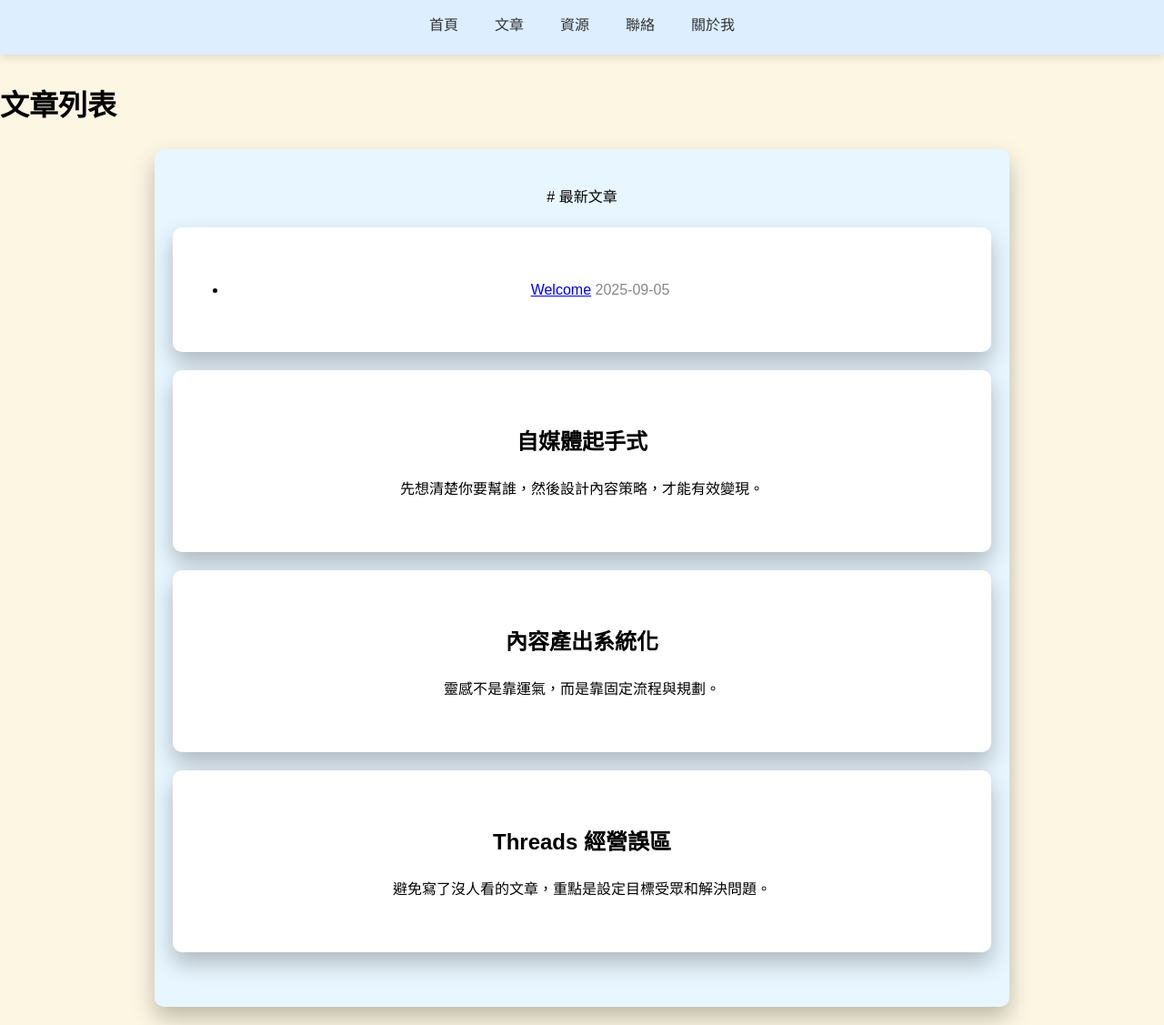
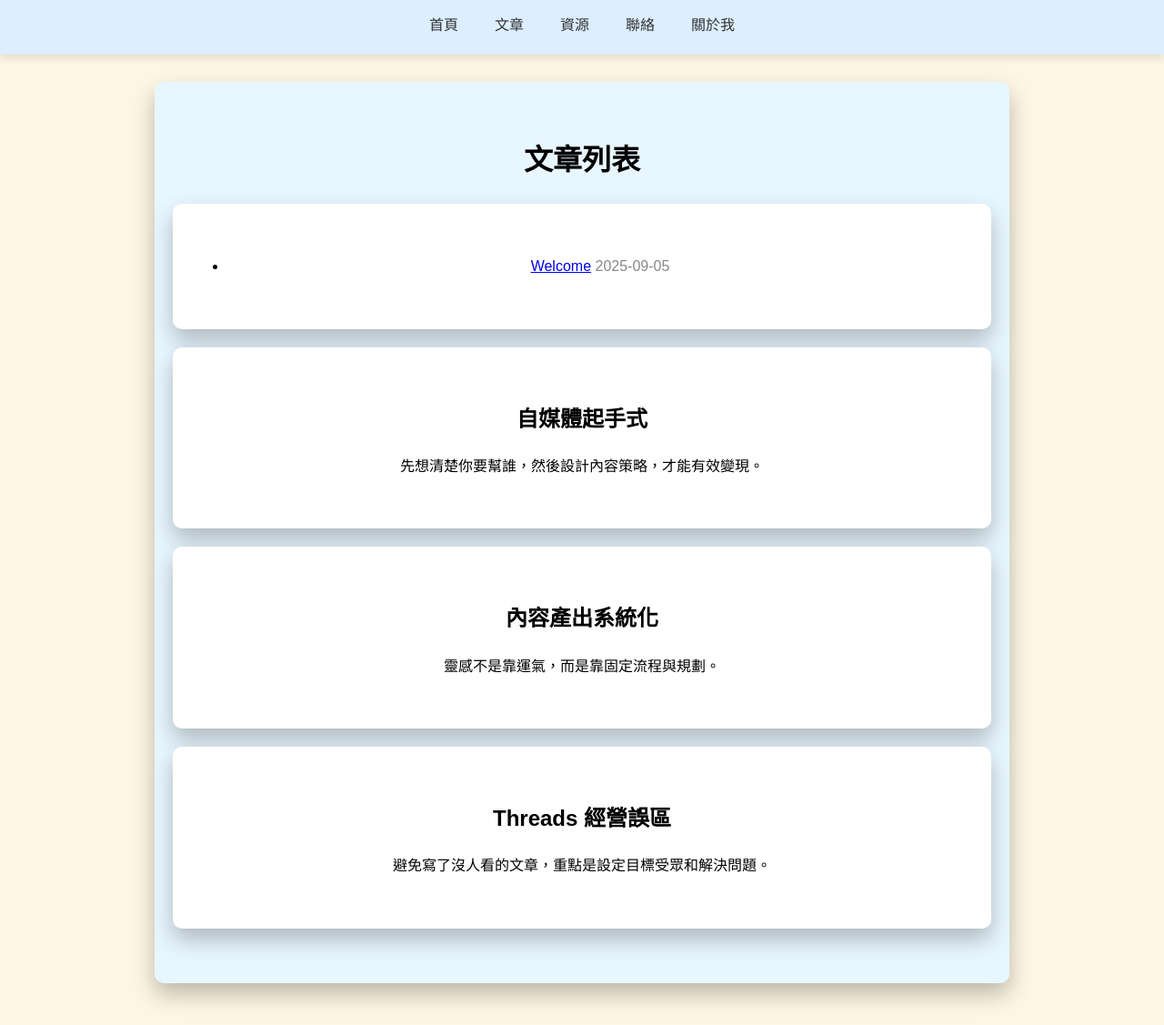
Before and after one commit to KenHAI666/Runing9TO5, a Jekyll site: the page built from articles.md, in a window 1280 px wide and 1127 px high. Shown: the whole window at 91% size. Built offline with Jekyll 4.4.1, drawn with Linux system fonts in a browser that asks for light colours.

Commit message:
Update articles.md

```diff
--- a/articles.md
+++ b/articles.md
@@ -5,12 +5,9 @@ description: K叔的文章頁，分享自媒體經營、斜槓生活與個人品
 keywords: 自媒體, 文章, 經營心得, K叔
 permalink: /articles/
 ---
-<h1>文章列表</h1>
-
-
 
 <div class="card-section" style="background:#e8f6ff;">
-  # 最新文章
+<h1>文章列表</h1>
 <div class="card-section">
   <ul>
 {% assign sorted_posts = site.posts | sort: "date" | reverse %}
```
